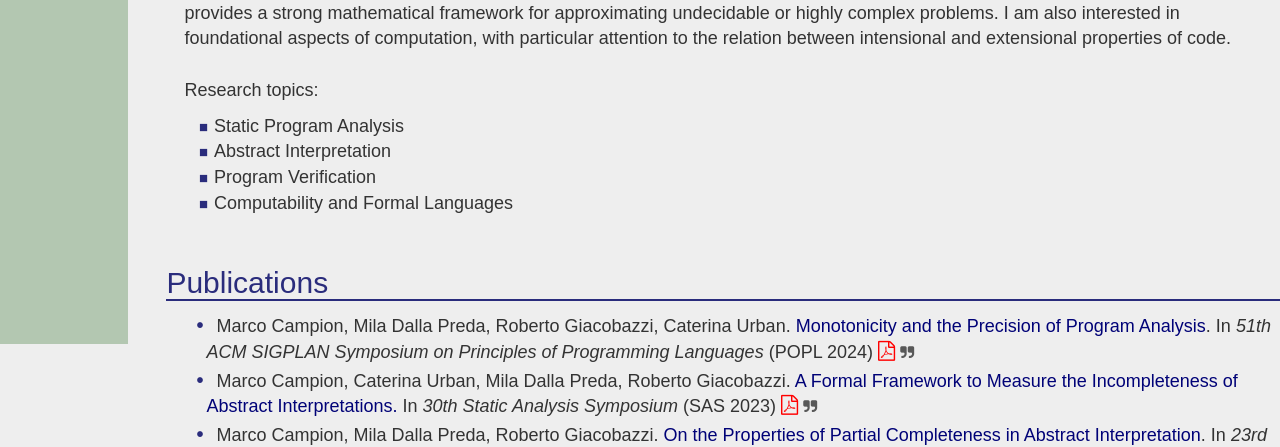
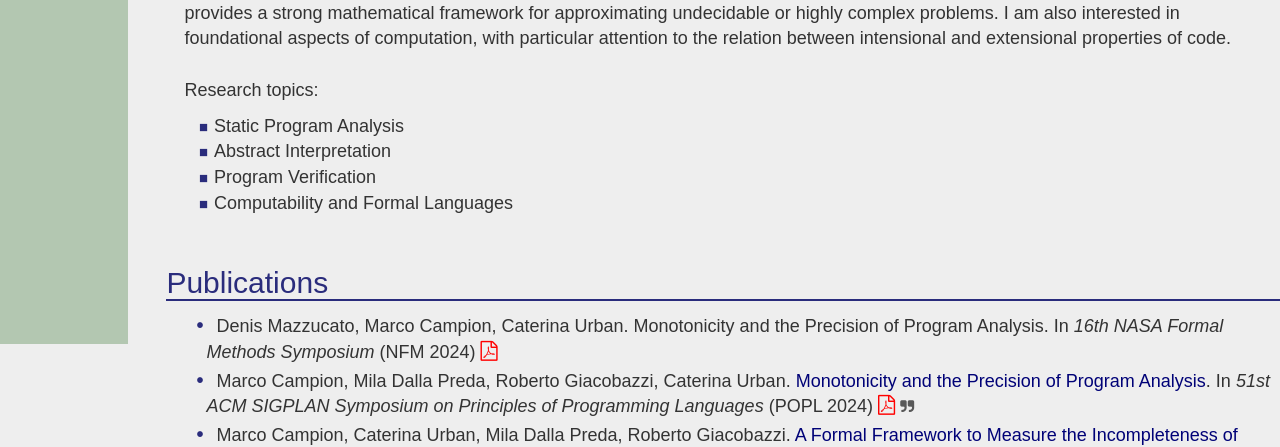
Before and after one commit to marcocampion/marcocampion.github.io, a plain HTML site: page index.html in a window 1280 px wide. Shown: the part 496-943 px from the top of the page. Drawn offline with nearby package versions, Linux system fonts and the light colour scheme.

Commit message:
added nfm24

```diff
--- a/index.html
+++ b/index.html
@@ -195,7 +195,8 @@
         <h2 id="publications">Publications</h2>
         <p>
             <ul id="content-list">
-                <li>Marco Campion, Mila Dalla Preda, Roberto Giacobazzi, Caterina Urban. <a id="publ-link" href="https://doi.org/10.1145/3632897" target="_blank">Monotonicity and the Precision of Program Analysis</a>. In <i>51th ACM SIGPLAN Symposium on Principles of Programming Languages</i> (POPL 2024) <a href="/pdf/POPL-2024.pdf" target="_blank"><i class="fa fa-file-pdf-o" style="font-size:20px;color:red"></i></a> <a href="/cite/POPL-2024.txt" target="_blank"><i class="fa fa-quote-right" style="font-size:15px;color:rgb(88, 88, 88)"></i></a></li>
+                <li>Denis Mazzucato, Marco Campion, Caterina Urban. Monotonicity and the Precision of Program Analysis. In <i>16th NASA Formal Methods Symposium</i> (NFM 2024) <a href="/pdf/NFM-2024.pdf" target="_blank"><i class="fa fa-file-pdf-o" style="font-size:20px;color:red"></i></a> </li>
+                <li>Marco Campion, Mila Dalla Preda, Roberto Giacobazzi, Caterina Urban. <a id="publ-link" href="https://doi.org/10.1145/3632897" target="_blank">Monotonicity and the Precision of Program Analysis</a>. In <i>51st ACM SIGPLAN Symposium on Principles of Programming Languages</i> (POPL 2024) <a href="/pdf/POPL-2024.pdf" target="_blank"><i class="fa fa-file-pdf-o" style="font-size:20px;color:red"></i></a> <a href="/cite/POPL-2024.txt" target="_blank"><i class="fa fa-quote-right" style="font-size:15px;color:rgb(88, 88, 88)"></i></a></li>
                 <li>Marco Campion, Caterina Urban, Mila Dalla Preda, Roberto Giacobazzi. <a id="publ-link" href="https://doi.org/10.1007/978-3-031-44245-2_7" target="_blank">A Formal Framework to Measure the Incompleteness of Abstract Interpretations.</a> In <i>30th Static Analysis Symposium</i> (SAS 2023) <a href="/pdf/SAS-2023.pdf" target="_blank"><i class="fa fa-file-pdf-o" style="font-size:20px;color:red"></i></a> <a href="/cite/SAS-2023.txt" target="_blank"><i class="fa fa-quote-right" style="font-size:15px;color:rgb(88, 88, 88)"></i></a></li>
                 <li>Marco Campion, Mila Dalla Preda, Roberto Giacobazzi. <a id="publ-link" href="https://ceur-ws.org/Vol-3284/8665.pdf" target="_blank">On the Properties of Partial Completeness in Abstract Interpretation</a>. In <i>23rd Italian Conference on Theoretical Computer Science</i> (ICTCS 2022) <a href="/pdf/ICTCS-2022.pdf" target="_blank"><i class="fa fa-file-pdf-o" style="font-size:20px;color:red"></a></i>   <a href="/cite/ICTCS-2022.txt" target="_blank"><i class="fa fa-quote-right" style="font-size:15px;color:rgb(88, 88, 88)"></i></a></li>
                 <li>Marco Campion, Mila Dalla Preda, Roberto Giacobazzi. <a id="publ-link" href="https://doi.org/10.1145/3498721" target="_blank">Partial (In)Completeness in Abstract Interpretation: Limiting the Imprecision in Program Analysis</a>. In <i>49th ACM SIGPLAN Symposium on Principles of Programming Languages</i> (POPL 2022) <a href="/pdf/POPL-2022.pdf" target="_blank"><i class="fa fa-file-pdf-o" style="font-size:20px;color:red"></i></a>  <a href="/cite/POPL-2022.txt" target="_blank"><i class="fa fa-quote-right" style="font-size:15px;color:rgb(88, 88, 88)"></i></a></li>
```
Also changed, not shown: 1 other file.
